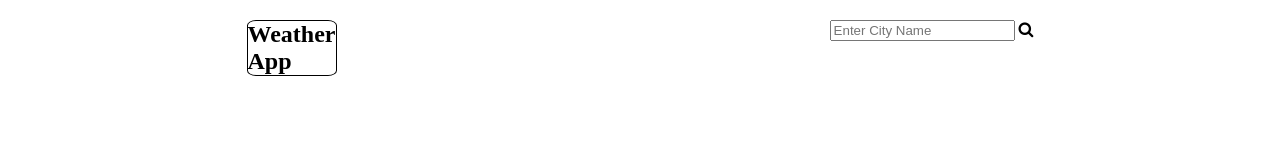
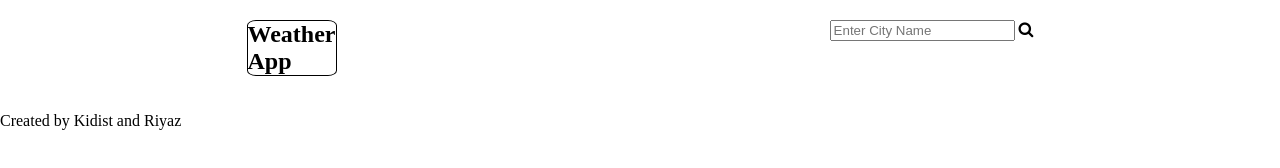
Before and after one commit to Ney2/JS-Group-Capstone-Project, a website built with webpack: page src/index.html in a window 1280 px wide. Built offline with nearby package versions, Linux system fonts and the light colour scheme.

Commit message:
Add footer

```diff
--- a/src/index.html
+++ b/src/index.html
@@ -23,6 +23,12 @@
     <main>
 
     </main>
+
+    <footer>
+        <div class="footerContainer">
+          <p>Created by Kidist and Riyaz</p>
+        </div>
+    </footer>
    </div>
  </body>
 </html>
```
